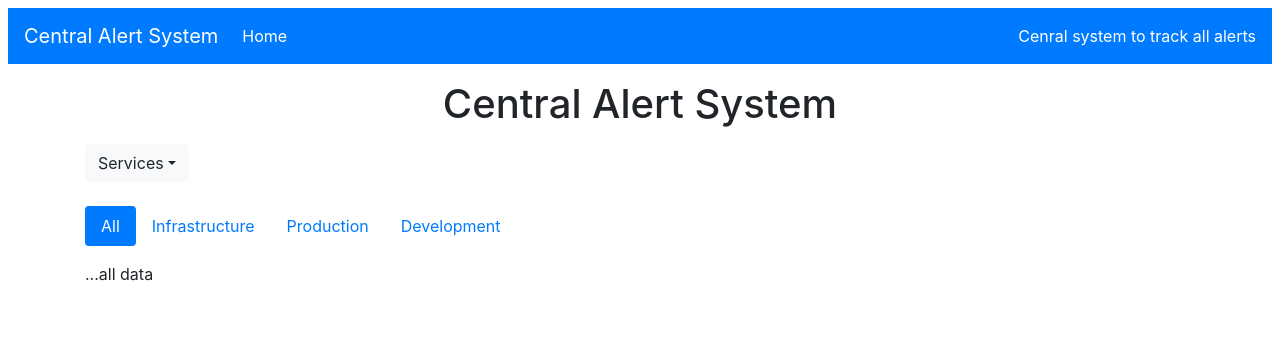
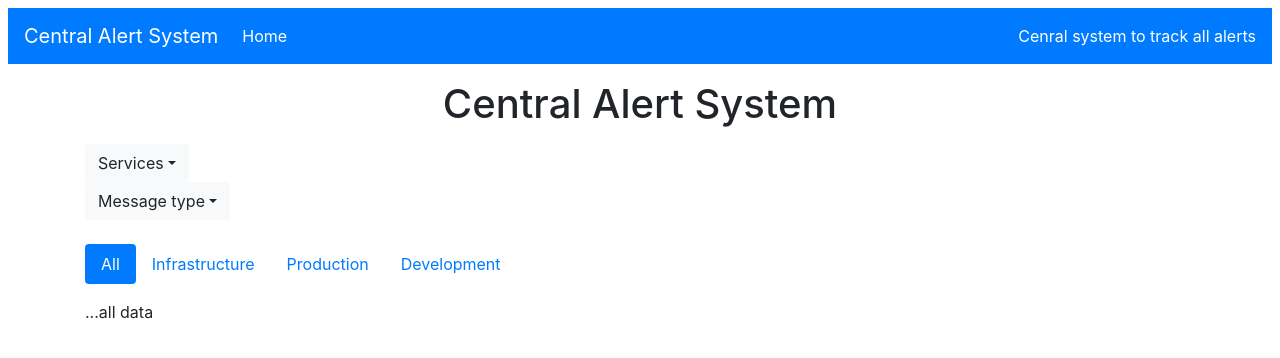
Before and after one commit to RafyAmgadBenjamin/central-alert-system, a Svelte app in the folder front-end/: page / in a window 1280 px wide. Shown: the top 358 px of the page. Built offline with nearby package versions, Linux system fonts and the light colour scheme.

Commit message:
handle message type filter

```diff
--- a/front-end/src/App.svelte
+++ b/front-end/src/App.svelte
@@ -122,8 +122,10 @@
 	<div class="m-3 text-center">
 		<h1>Central Alert System</h1>
 	</div>
+	<!--[Filters]-->
 	<div class="row">
 		<div class="col-sm-12">
+		<!--[Serivices]-->
 			<div class="dropdown">
 				<button
 					class="btn btn-light dropdown-toggle"
@@ -159,6 +161,45 @@
 						on:click={() => updateFilters(services.ZEROOS, currentFilters.messageType, currentFilters.status)}>
 						Zero OS
 					</a>
+				</div>
+			</div>
+		<!--[Message-Type]-->
+		<div class="dropdown">
+				<button
+					class="btn btn-light dropdown-toggle"
+					type="button"
+					id="dropdownMenuButton"
+					data-toggle="dropdown"
+					aria-haspopup="true"
+					aria-expanded="false">
+					Message type
+				</button>
+				<div class="dropdown-menu" aria-labelledby="dropdownMenuButton">
+					<a
+						class="dropdown-item"
+						href="#"
+						on:click={() => updateFilters(currentFilters.service, messageTypes.ALL, currentFilters.status)}>
+						All
+					</a>
+					<a
+						class="dropdown-item"
+						href="#"
+						on:click={() => updateFilters(currentFilters.service, messageTypes.ERROR, currentFilters.status)}>
+						Error
+					</a>
+					<a
+						class="dropdown-item"
+						href="#"
+						on:click={() => updateFilters(currentFilters.service, messageTypes.INFORMATION, currentFilters.status)}>
+						Information
+					</a>
+					<a
+						class="dropdown-item"
+						href="#"
+						on:click={() => updateFilters(currentFilters.service, messageTypes.WARNING, currentFilters.status)}>
+						Warning
+					</a>
+
 				</div>
 			</div>
 		</div>
--- a/front-end/src/components/Alerts.svelte
+++ b/front-end/src/components/Alerts.svelte
@@ -32,6 +32,7 @@
 						<th scope="col">Event</th>
 						<th scope="col">Value</th>
 						<th scope="col">Text</th>
+						<th scope="col">Message Type</th>
 					</tr>
 				</thead>
 				<!--[Tasks-Data-Body]-->
@@ -80,6 +81,7 @@
 							<td>{myAlert.event}</td>
 							<td>{myAlert.value}</td>
 							<td>{myAlert.text}</td>
+							<td>{myAlert.messageType}</td>
 						</tr>
 					{/each}
 				</tbody>
```
Also changed, not shown: 1 other file (tests, documents, lock files or other folders).
